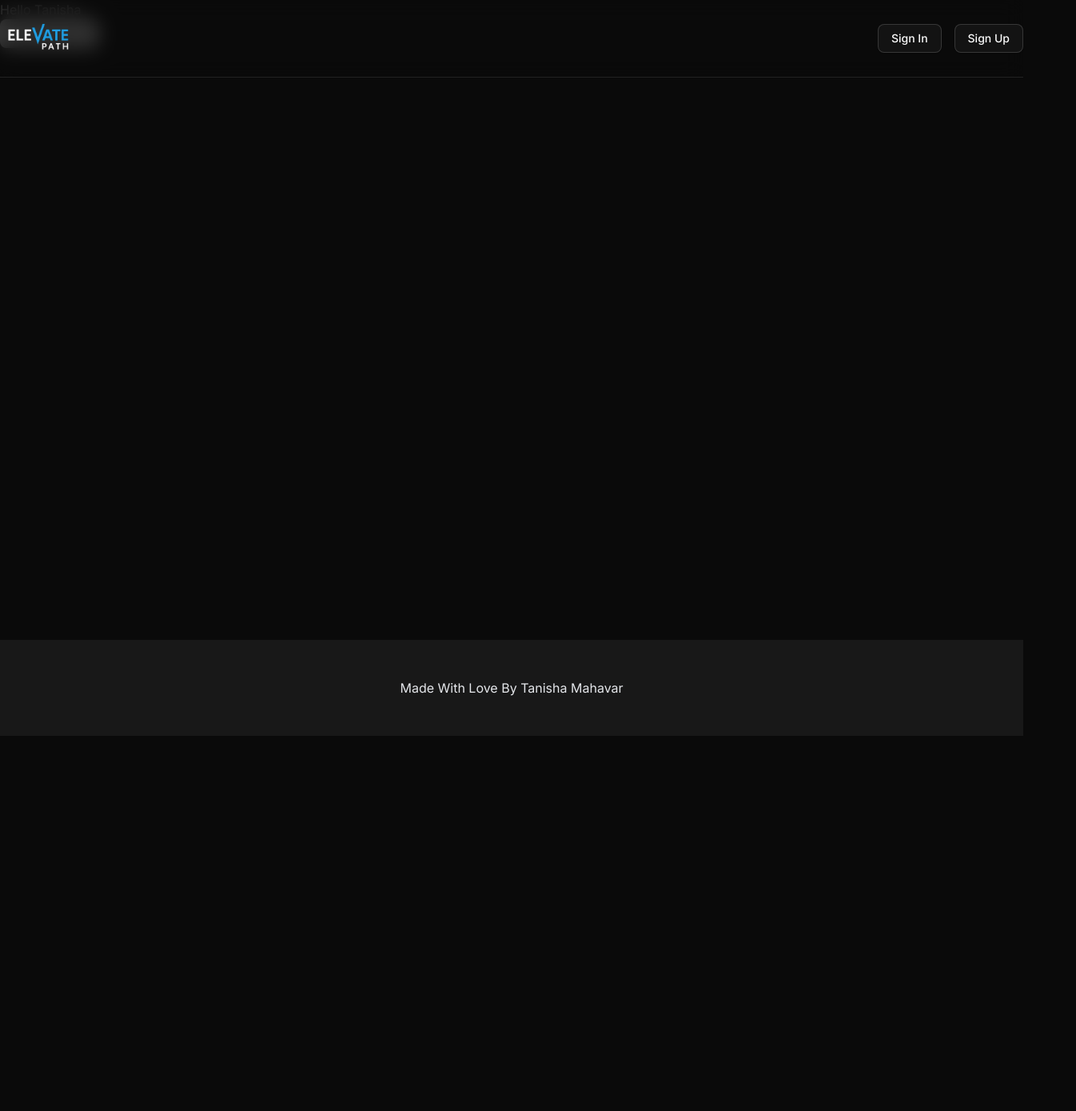
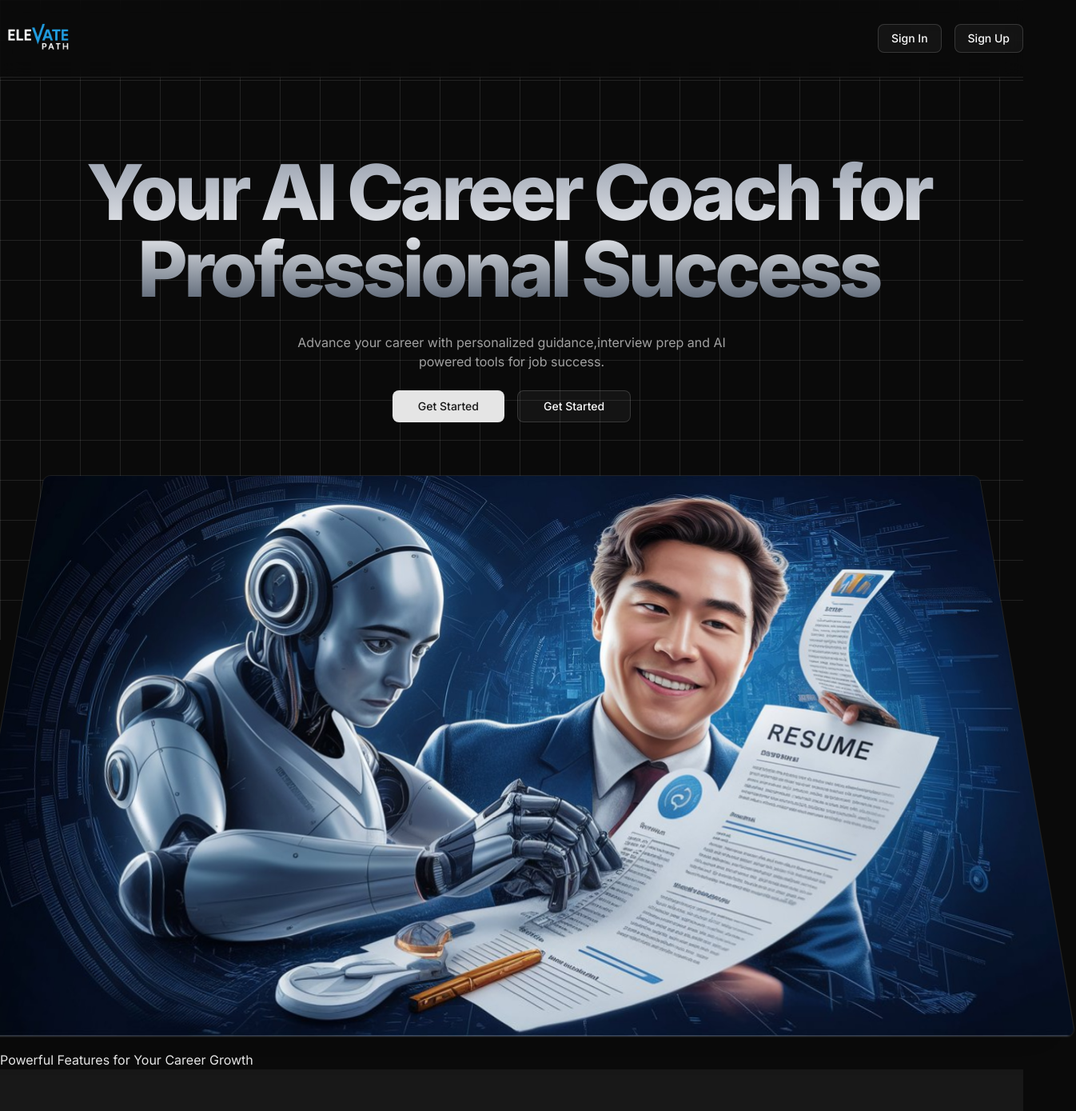
Before and after one commit to tanisha-1909/ELevatePath-, a Next.js app in the folder elevatepath/: page / in a window 1280 px wide. Shown: the top 1389 px of the page at 80% size, 1346 px wide, since content can reach past the window. Before the commit the page ends 920 px from the top, so only its background shows below. Built offline with nearby package versions, Linux system fonts and the light colour scheme; no server answers.

Commit message:
built hero section

```diff
--- a/elevatepath/app/globals.css
+++ b/elevatepath/app/globals.css
@@ -123,3 +123,54 @@
     @apply bg-background text-foreground;
   }
 }
+
+.grid-background{
+  position: fixed;
+  top:0;
+  left:0;
+  width:100%;
+  height: 100%;
+  background: linear-gradient(
+    to right,
+    rgba(255,255,255,0.1) 1px,
+    transparent 1px
+  ),
+  linear-gradient(to bottom , rgba(255,255,255,0.1) 1px,transparent 1px);
+  background-size: 50px 50px;
+  pointer-events: none;
+  z-index: -1;
+
+  .grid-background ::before{
+    content: "";
+    position: absolute;
+    top: 0;
+    left: 0;
+    width: 100%;
+    height: 100%;
+    background: radial-gradient(circle,transparent,rgba(0,0,0,0.9));
+  }
+}
+
+@layer utilities {
+  .gradient {
+    @apply bg-gradient-to-b from-gray-400 via-gray-200 to-gray-600;
+  }
+  .gradient-title {
+    @apply bg-gradient-to-b from-gray-400 via-gray-200 to-gray-600 font-extrabold tracking-tighter text-transparent bg-clip-text pb-2 pr-2;
+  }
+}
+
+
+.hero-image-wrapper{
+  perspective: 1000px;
+}
+.hero-image{
+
+  transform: rotateX(15deg) scale(1);
+  transition: transform 0.5s ease-out;
+  will-change: transform;
+}
+
+.hero-image.scrolled{
+  transform: rotateX(0deg) scale(1) translateY(40px);
+}
--- a/elevatepath/app/page.js
+++ /dev/null
@@ -1,12 +0,0 @@
-import { Button } from "@/components/ui/button";
-
-export default function Home() {
-  return <div>Hello Tanisha
-
-    <br/>
-      <Button>How are you?</Button>
-
-  </div>
-
-
-}
--- /dev/null
+++ b/elevatepath/app/page.jsx
@@ -0,0 +1,17 @@
+import HeroSection from "@/components/hero";
+import { Button } from "@/components/ui/button";
+
+export default function Home() {
+  return (
+    <div>
+      <div className="grid-background"></div>
+
+      <HeroSection/>
+      <section>
+        <div>
+          <h2>Powerful Features for Your Career Growth</h2>
+        </div>
+      </section>
+    </div>
+  );
+}
--- a/elevatepath/components/Header.jsx
+++ b/elevatepath/components/Header.jsx
@@ -22,8 +22,8 @@
           <Image
             src="/logo.png"
             alt="main-logo"
-            width={500}
-            height={500}
+            width={96}
+            height={96}
             className="h-24 w-auto object-contain"
           />
         </Link>
--- /dev/null
+++ b/elevatepath/components/hero.jsx
@@ -0,0 +1,64 @@
+"use client";
+import { Button } from "./ui/button";
+import Link from "next/link";
+import Image from "next/image";
+import { useEffect, useRef } from "react";
+
+const HeroSection=()=>{
+    const imageRef=useRef(null);
+    useEffect(()=>{
+        const imageElement= imageRef.current;
+
+        const handleScroll=()=>{
+            const scrollPosition= window.scrollY;
+            const scrollThreshold=100;
+
+            if(scrollPosition>scrollThreshold){
+                imageElement.classList.add("scrolled");
+            }
+            else{
+                imageElement.classList.remove("scrolled");
+            }
+        };
+
+        window.addEventListener("scroll", handleScroll);
+        return ()=>window.removeEventListener("scroll", handleScroll);
+
+    },[]);
+    return <section className="w-full pt-36 md:pt-48 pb-10">
+        <div className="space-y-6 text-center">
+            <div className="space-y-6 mx-auto">
+                <h1 className="text-5xl font-bold md:text-6xl lg:text-7xl xl:text-8xl gradient-title">
+                    Your AI Career Coach for
+                    <br/>
+                    Professional Success
+                </h1>
+                <p className="mx-auto max-w-[600px] text-muted-foreground md:text-x1">
+                    Advance your career with personalized guidance,interview prep and AI powered tools for job success.
+                </p>
+            </div>
+            <div className="flex justify-center space-x-4">
+                <Link href="/dashboard">
+                <Button size="lg" className="px-8">Get Started</Button></Link>
+                <Link href="https://www.youtube.com/roadsidecoder">
+                <Button size="lg" className="px-8" variant="outline">Get Started</Button></Link>
+            </div>
+
+            <div className="hero-image-wrapper mt-5 md:mt-0">
+                <div ref={imageRef} className="hero-image">
+                    <Image
+                    src={"/banner.jpeg"}
+                    width={1280}
+                    height={720}
+                    alt="Banner Elevate Tech"
+                    className="rounded-lg shadow-2xl border mx-auto"
+                    priority
+                    />
+                </div>
+            </div>
+        </div>
+    </section>
+};
+
+
+export default HeroSection;
```
